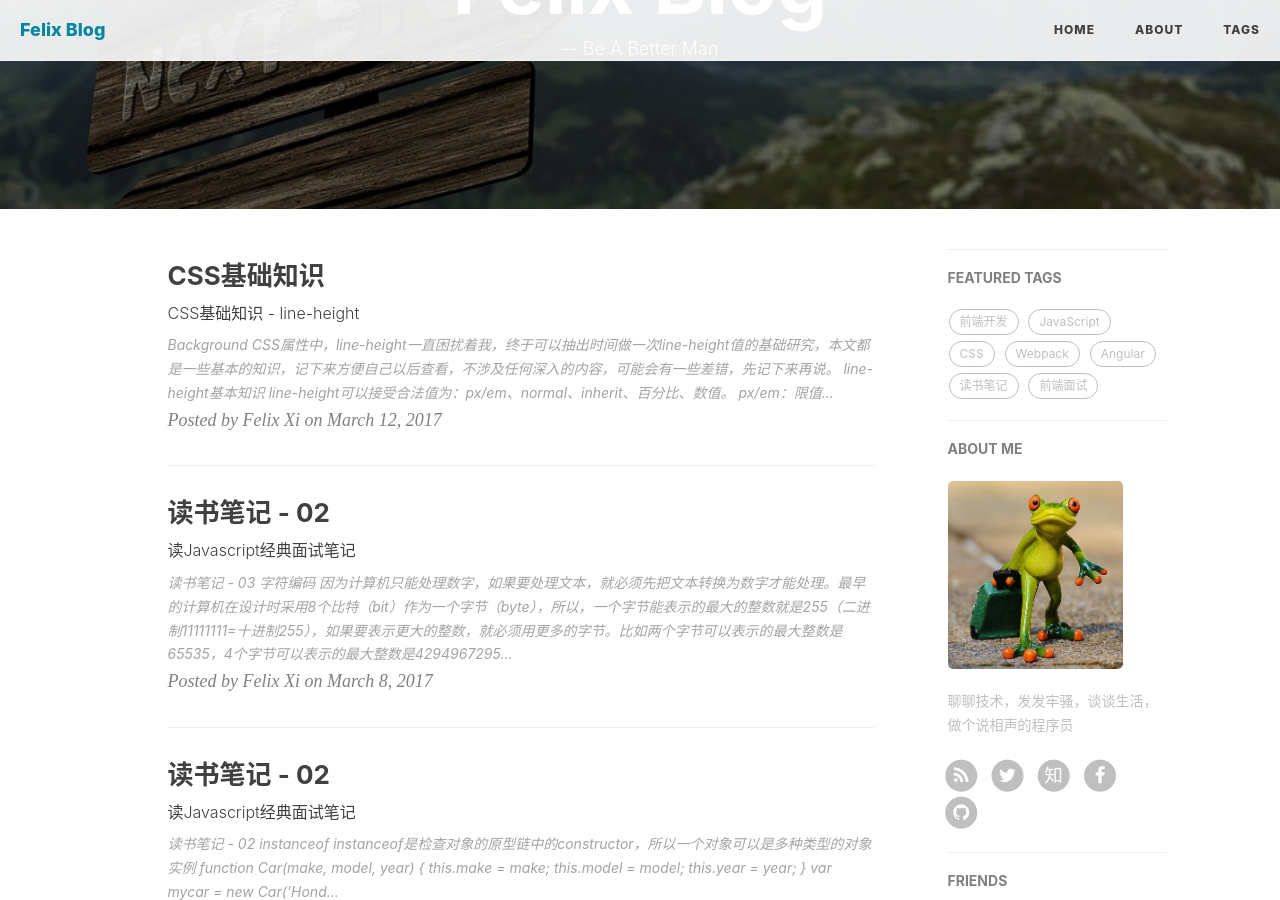
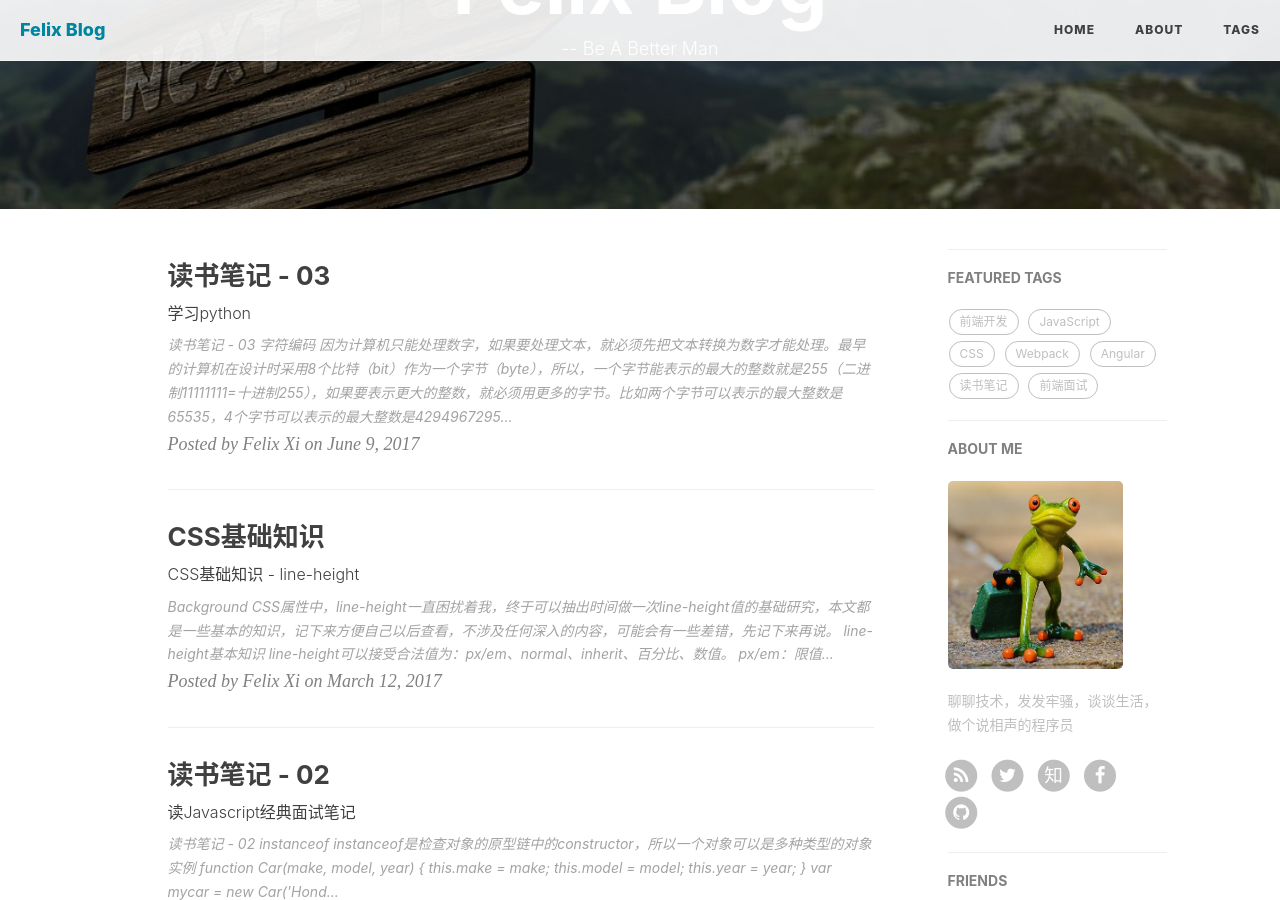
Before and after one commit to sheguloves/blog, a Jekyll site: the page built from index.html, in a window 1280 px wide and 900 px high, scrolled down 209 px. Built offline with Jekyll 4.4.1, drawn with Linux system fonts in a browser that asks for light colours; nearby versions of some CDN libraries; the list of posts is cut into pages by our own code; comment, search, counter and statistics services are not loaded.

Commit message:
fix typo

```diff
--- a/_posts/2017-06-09-Reading-Notes-03.md
+++ b/_posts/2017-06-09-Reading-Notes-03.md
@@ -1,8 +1,8 @@
 ---
 layout:     post
-title:      "读书笔记 - 02"
-subtitle:   "读Javascript经典面试笔记"
-date:       2017-03-08
+title:      "读书笔记 - 03"
+subtitle:   "学习python"
+date:       2017-06-09
 author:     "Felix Xi"
 header-img: "img/night.jpg"
 catalog: true
```
